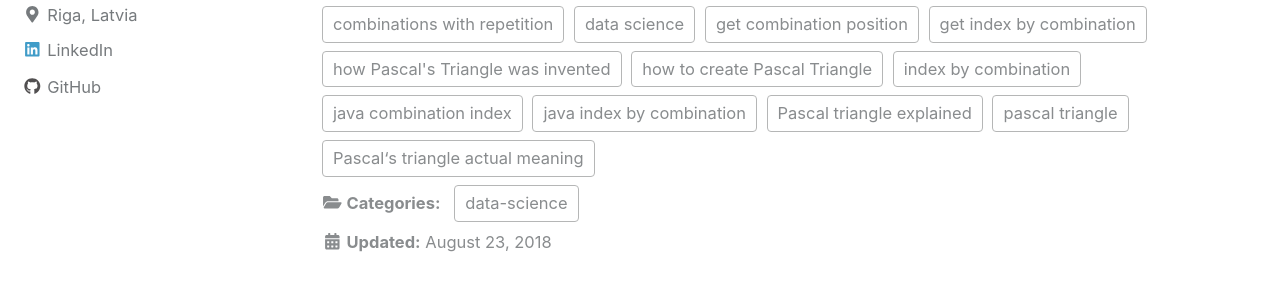
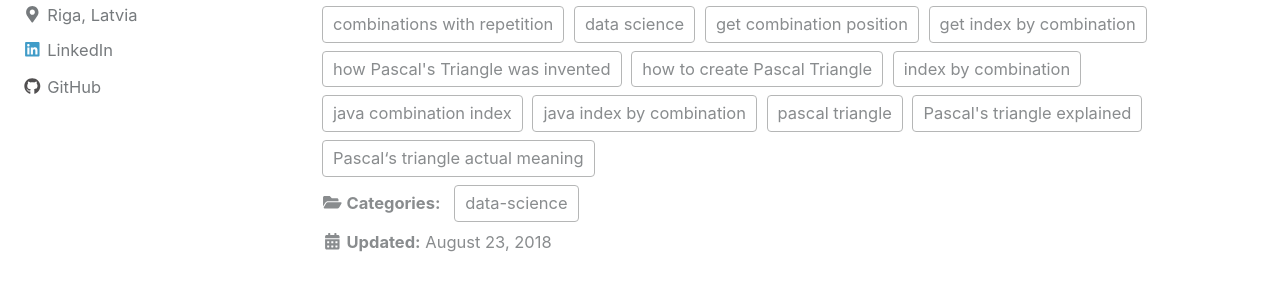
Before and after one commit to vgrankin/vgrankin.github.io, a Jekyll site: the page built from _posts/2018-08-23-pascals-triangle.md, in a window 1280 px wide and 900 px high, scrolled down 16352 px. Shown: the part 157-442 px from the top of the window. Built offline with Jekyll 4.4.1, drawn with Linux system fonts in a browser that asks for light colours; nearby versions of some CDN libraries.

```diff
--- a/_posts/2018-08-23-pascals-triangle.md
+++ b/_posts/2018-08-23-pascals-triangle.md
@@ -5,7 +5,7 @@ tags: [pascal triangle, data science, combinations with repetition,
 index by combination, get index by combination, java index by combination, java combination index,
 combination index visual explanation, get combination position, calculate combination index,
 combinations with repetition index, calculate combination index using Pascal Triangle,
- how to create Pascal Triangle, how Pascal's Triangle was invented, Pascal triangle explained,
+ how to create Pascal Triangle, how Pascal's Triangle was invented, Pascal's triangle explained,
  Pascal‘s triangle actual meaning, combinations with repetition to index]
 excerpt: "Data Science, Index by combination, Pascal's Triangle"
 category: data-science
```
